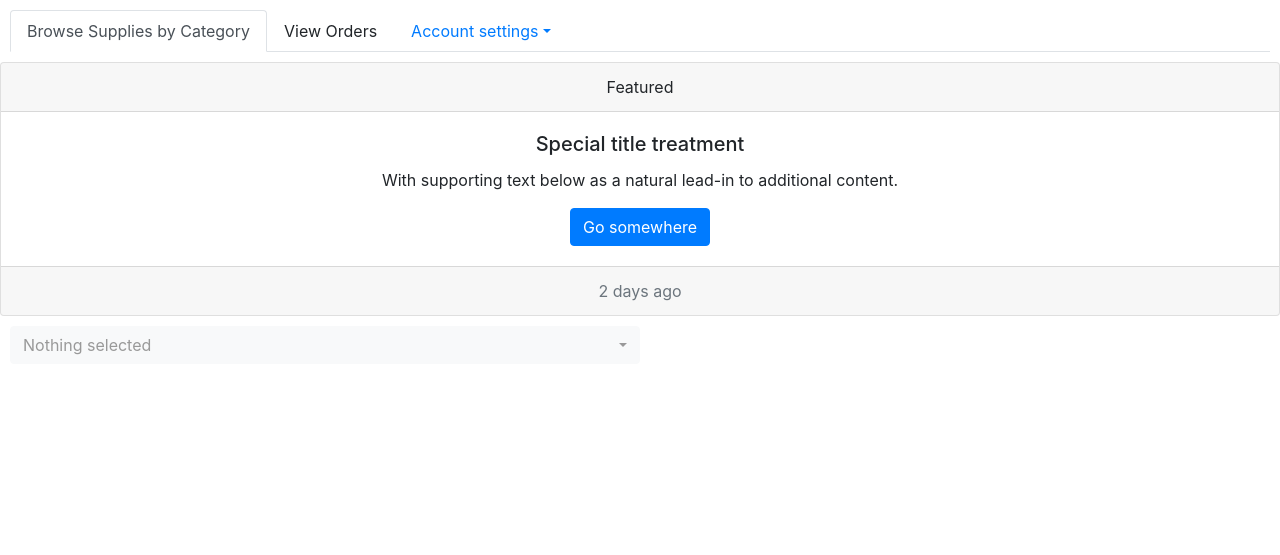
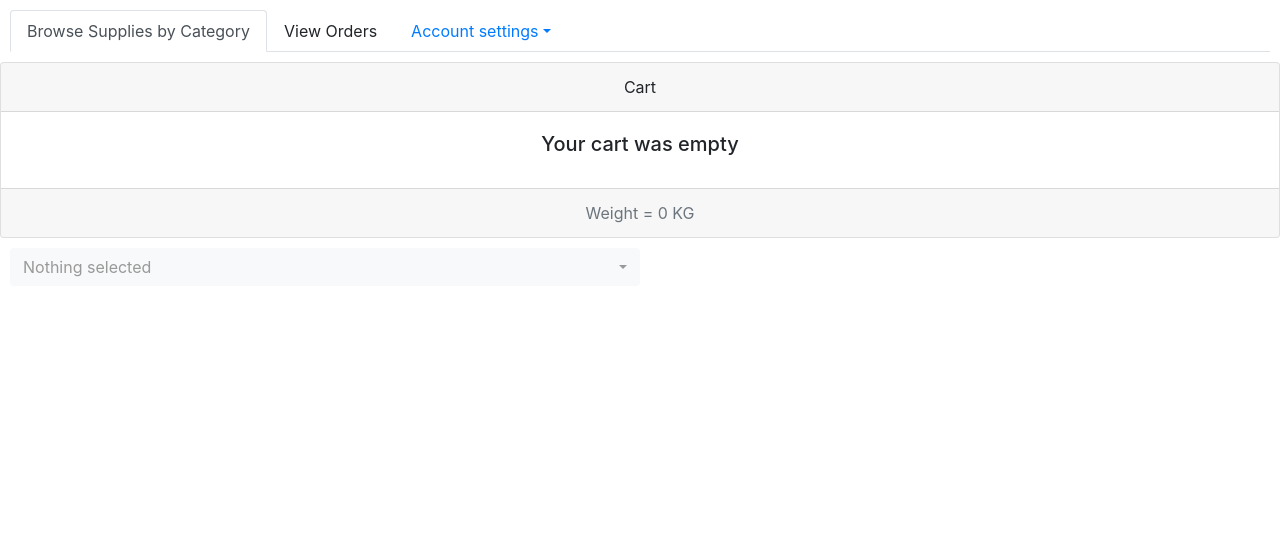
Before and after one commit to Kagamiiiii/Django_Medical_App, a Django app: template ASP/ASP_webApp/templates/CM/detail.html in a window 1280 px wide. Shown: the part 130-685 px from the top of the page. Run offline with Django 3.2, Linux system fonts and the light colour scheme; the template is opened without the code that fills it, so the values that code supplies are empty; some libraries are stand-ins or nearby versions.

Commit message:
Modified html

```diff
--- a/ASP/ASP_webApp/static/css/createOrder.css
+++ b/ASP/ASP_webApp/static/css/createOrder.css
@@ -1,20 +1,24 @@
-#icon{
+#icon {
   width: 90px;
   margin: 20px;
 }
-#system{
+
+#system {
   margin-right: 20px;
 }
-#load_from_Django{
+
+#load_from_Django {
   border: 1px solid red;
   padding: 8px;
   border-radius: 20px;
 }
-hr{
+
+hr {
   padding: 0;
   margin: 5px;
 }
-footer{
+
+footer {
   position: fixed;
   left: 0;
   bottom: 0;
@@ -32,18 +36,25 @@ footer{
   -ms-user-select: none;
   user-select: none;
 }
-.bar{
+
+.bar {
   margin: 10px;
 }
-#selector{
+
+#selector {
+  margin: 10px;
+  width: true;
+}
+
+#maincontent {
+  display: none;
   margin: 10px;
 }
-#maincontent{
-  margin: 10px;
+
+.category_checkbox{
+  align-items: center;
 }
-#maincontent{
-  display: none;
+
+.category_quantity {
+  align-items: center;
 }
-.category_quantity{
-  width: 50px;
-}
--- a/ASP/ASP_webApp/static/js/createOrder.js
+++ /dev/null
@@ -1,35 +0,0 @@
-function csrfSafeMethod(method) {
-    // these HTTP methods do not require CSRF protection
-    return (/^(GET|HEAD|OPTIONS|TRACE)$/.test(method));
-}
-
-function requestCategory(){
-
-var csrftoken = Cookies.get('csrftoken');
-
-$.ajaxSetup({
-    beforeSend: function(xhr, settings) {
-        if (!csrfSafeMethod(settings.type) && !this.crossDomain) {
-            xhr.setRequestHeader("X-CSRFToken", csrftoken);
-        }
-    }
-});
-
-var e = document.getElementById("selector-inner");
-var strUser = e.options[e.selectedIndex].text;
-if (strUser != "Please select a category...") {
-  $.ajax({
-        type: "POST",
-        url: "./displayByCategory/",
-        data: {
-          category : strUser
-        },
-        success: function (respond) {
-            $('#maincontent').html(respond);
-            $('#maincontent').show();
-        }
-      });
-  } else {
-    $('#maincontent').hide();
-  }
-}
--- a/ASP/ASP_webApp/templates/CM/[old]createOrderPage.html
+++ b/ASP/ASP_webApp/templates/CM/[old]createOrderPage.html
@@ -85,7 +85,6 @@ and open the template in the editor.
             updateCart();
             total_weight = getWeight();
             showWeight(total_weight);
-
         }
 
         function quantity_toggle(item_id) {
--- a/ASP/ASP_webApp/templates/CM/category_load.html
+++ b/ASP/ASP_webApp/templates/CM/category_load.html
@@ -13,13 +13,11 @@
         <tbody>
       {% for result in results %}
           <tr>
-            <td><input class="category_checkbox" type="checkbox"></td>
-            <td scope="row">{{result.id}}</td>
-            {% autoescape on %}
+            <td scope="row"><input class="category_checkbox" type="checkbox" onchange="checkboxToggle(this)"></input></td>
+            <td class="category_id_parent">{{result.id}}</td>
             <td>{{result.name}}<img id="icon" src='../../static/img/CM_{{result.id}}.JPG'></td>
             <td>{{result.description}}</td>
-            {% endautoescape %}
-            <td><input class="category_quantity" type="text" name="{{result.weight}}" value="0"></td>
+            <td class="category_quantity_parent"><input class="category_quantity" type="text" name="{{result.weight}}"></input></td>
           </tr>
       {% endfor %}
         </tbody>
--- a/ASP/ASP_webApp/templates/CM/createOrderPage.html
+++ b/ASP/ASP_webApp/templates/CM/createOrderPage.html
@@ -10,9 +10,9 @@
   <script src="https://stackpath.bootstrapcdn.com/bootstrap/4.1.3/js/bootstrap.min.js" integrity="sha384-ChfqqxuZUCnJSK3+MXmPNIyE6ZbWh2IMqE241rYiqJxyMiZ6OW/JmZQ5stwEULTy" crossorigin="anonymous"></script>
   <link rel="stylesheet" href="https://cdnjs.cloudflare.com/ajax/libs/bootstrap-select/1.13.2/css/bootstrap-select.min.css">
   <script src="https://cdnjs.cloudflare.com/ajax/libs/bootstrap-select/1.13.2/js/bootstrap-select.min.js"></script>
-  <script type="text/javascript"> window.CSRF_TOKEN = "{{ csrf_token }}"; </script>
+  <script type="text/javascript"> window.CSRF_TOKEN = "{{ csrf_token }};" </script>
   <link rel="stylesheet" type="text/css" href="{% static '/css/createOrder.css' %}">
-  <script src="{% static '/js/createOrder.js' %}"></script>
+  <link rel="shortcut icon" href="#" />
   <title>Create Order</title>
 </head>
 
@@ -45,15 +45,13 @@
 
   <div class="card text-center">
     <div class="card-header">
-      Featured
+      Cart
     </div>
     <div class="card-body">
-      <h5 class="card-title">Special title treatment</h5>
-      <p class="card-text">With supporting text below as a natural lead-in to additional content.</p>
-      <a href="#" class="btn btn-primary">Go somewhere</a>
+      <h5 class="card-title">Your cart was empty</h5>
     </div>
     <div class="card-footer text-muted">
-      2 days ago
+      Weight = <span id="weight">0</span> KG
     </div>
   </div>
 
@@ -77,7 +75,104 @@
     {% endblock %}
   </div>
 </body>
+<script type="text/javascript">
+    var items =  null;
+    var cart = [];
+    var total_weight = 0;
 
+    function csrfSafeMethod(method) {
+        // these HTTP methods do not require CSRF protection
+        return (/^(GET|HEAD|OPTIONS|TRACE)$/.test(method));
+    }
+
+    function requestCategory(){
+      var csrftoken = Cookies.get('csrftoken');
+
+      $.ajaxSetup({
+          beforeSend: function(xhr, settings) {
+              if (!csrfSafeMethod(settings.type) && !this.crossDomain) {
+                  xhr.setRequestHeader("X-CSRFToken", csrftoken);
+              }
+          }
+      });
+
+      var e = document.getElementById("selector-inner");
+      var strUser = e.options[e.selectedIndex].text;
+      if (strUser != "Please select a category...") {
+        $.ajax({
+              type: "POST",
+              url: "./displayByCategory/",
+              data: {
+                category : strUser
+              },
+              success: function (respond) {
+                  $('#maincontent').html(respond);
+                  $('#maincontent').show();
+                  $.ajax({
+                        type: "POST",
+                        url: "./displayByCategoryJson/",
+                        data: {
+                          category : strUser
+                        },
+                        success: function (respond) {
+                          window.items = respond;
+                      }
+                    }
+                  );
+              }
+            }
+          );
+        } else {
+          $('#maincontent').hide();
+        }
+    }
+
+    function strip(num, precision = 4) {
+      return +parseFloat(num.toPrecision(precision));
+    }
+
+    function updateWeight(){
+        total_weight = 0;
+        for (item in cart){
+          total_weight += item['quantity'] * item['weight'];
+        }
+        $('#weight').text(total_weight);
+    }
+
+    function checkboxToggle(element){
+        if ($(element).prop("checked") == true) {
+            var quantity = $(element).parent().siblings('.category_quantity_parent').children()[0].value;
+            var id = $(element).parent().siblings('.category_id_parent').html();
+            var weight = 0;
+            for (item in items){
+              // if (item.id == id){
+              //     weight = item.weight;
+              // }
+              console.log(item['weight']);
+            }
+            let cart_item = {
+                item_id: id,
+                quantity: quantity,
+                weight: weight,
+            };
+            cart.push(cart_item);
+            updateWeight();
+        } else {
+            var id = $(element).parent().siblings('.category_id_parent').html();
+            for (let i = 0; i < cart.length; i++) {
+                if (cart[i].item_id == id) {
+                    cart.splice(i, 1);
+                }
+            }
+            updateWeight();
+        }
+        // var selected_itemweight = strip($(element).parent().siblings('.category_quantity_parent').children()[0].name *
+        // $(element).parent().siblings('.category_quantity_parent').children()[0].value);
+        // var result = $('#weight').val().replace(/^0+/, '') - selected_itemweight;
+        // $('#weight').val(result);
+        // $('#weight').html(result);
+    }
+</script>
 </html>
 <footer>
   <div>Icons made by <a href="https://www.freepik.com" title="Freepik">Freepik</a> from <a href="https://www.flaticon.com/" title="Flaticon">www.flaticon.com</a> is licensed by <a href="http://creativecommons.org/licenses/by/3.0/" title="Creative Commons BY 3.0"
--- a/ASP/ASP_webApp/urls.py
+++ b/ASP/ASP_webApp/urls.py
@@ -11,13 +11,14 @@ urlpatterns = [
     # --------------------------Clinic Manager-----------------------------
     path('CM/main/', views.createOrderPage.as_view()),
     path('CM/main/displayByCategory/', views.createOrderPage.displayByCategory, name='displayByCategory'),
+    path('CM/main/displayByCategoryJson/', views.createOrderPage.displayByCategoryJson, name='displayByCategoryJson'),
     path('CM/createOrder/', views.createOrderPage.as_view(), name='order'),
 
     path('CM/view_detail/<int:pk>/', views.DetailView.as_view(), name='detail'),
 
     # --------------------------Dispatcher---------------------------------
-    path('D/main', views.DispatchView.as_view(), name='dispatch'),
-    path('D/dispatchUpdate/', views.DispatchUpdate.as_view(), name='dispatch_update'),
+    path('D/main', views.dispatchView, name='dispatch'),
+    path('D/dispatchUpdate/', views.dispatchUpdate, name='dispatch_update'),
 
     # --------------------------Warehouse Personnel------------------------
 
```
Also changed, not shown: ASP/ASP_webApp/views.py (+14 -2 lines).
